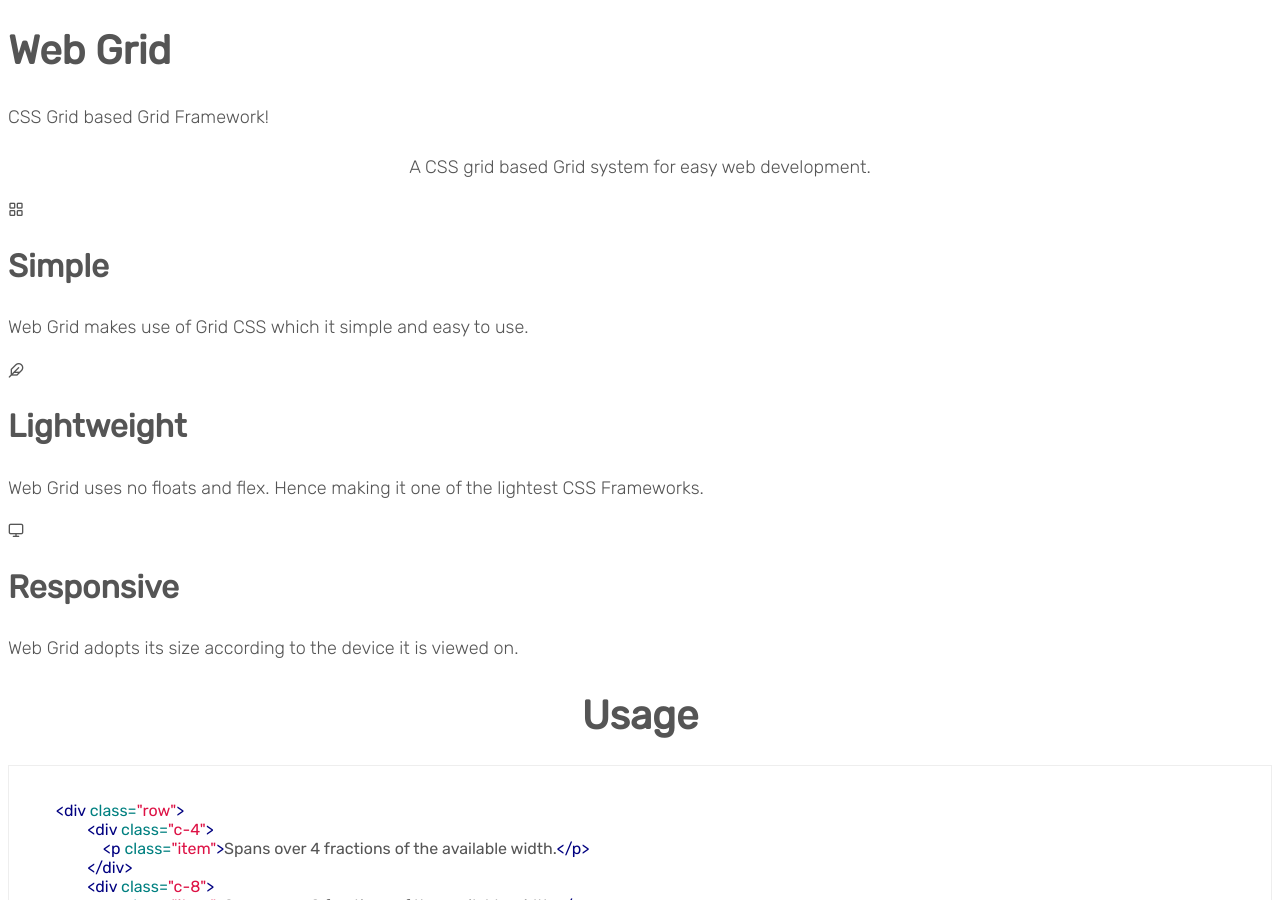
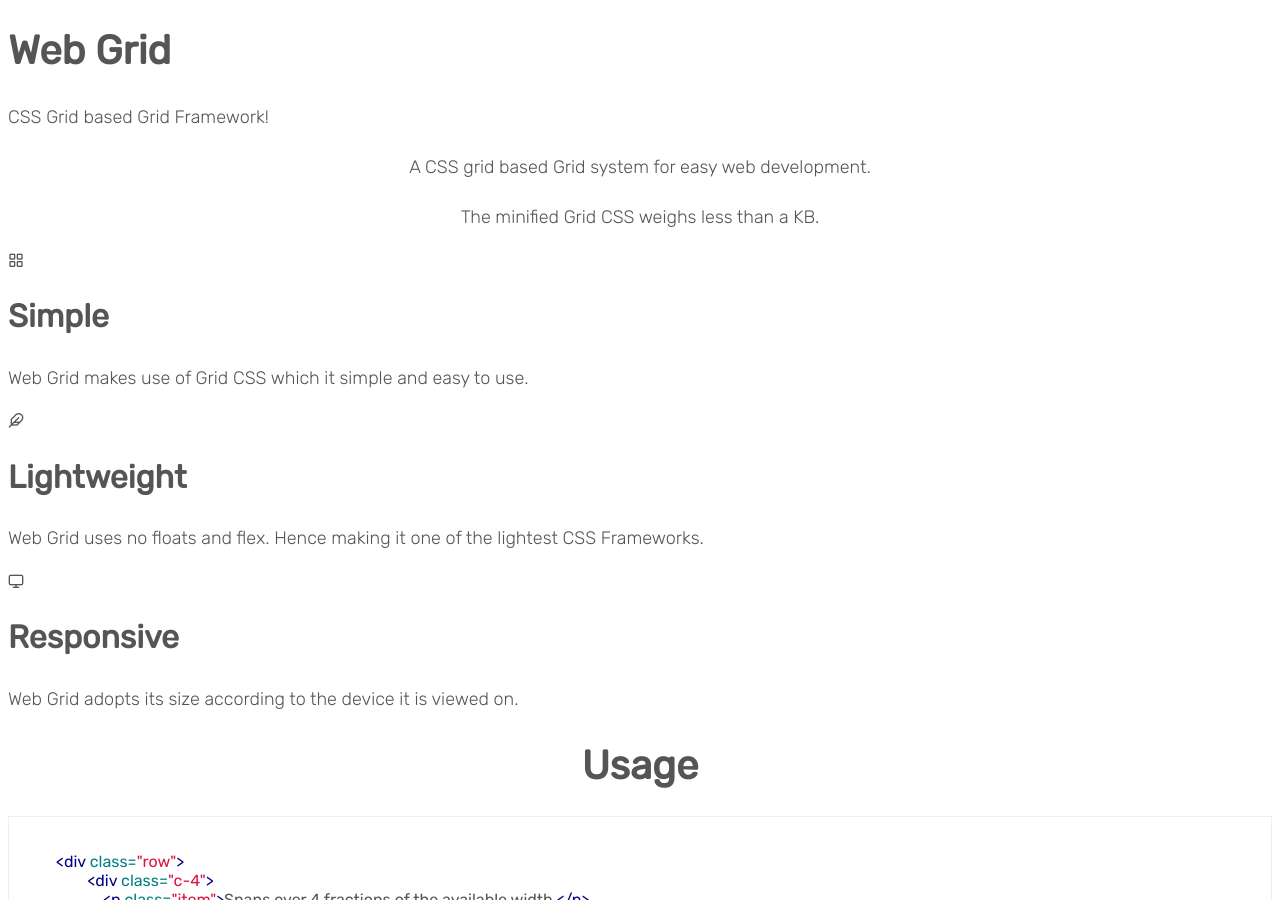
Before and after one commit to sharu725/web-grid, a Jekyll site: the page built from index.html, in a window 1280 px wide and 900 px high. Built offline with Jekyll 4.4.1, drawn with Linux system fonts in a browser that asks for light colours; some web fonts are replaced; some of the changed text lies outside the part shown.

Commit message:
no message

```diff
--- a/_config.yml
+++ b/_config.yml
@@ -1,9 +1,14 @@
 ### your site title here
 
 title: Web Grid
+description: Web Grid is a CSS grid based Grid system for easy web development. The minified Grid CSS weighs less than a KB.
 baseurl: /web-grid
 
 ### exclude the instructions / write-up in the README.md
 
 exclude:
 - README.md
+
+
+gems:
+    - jekyll-seo-tag
--- a/_layouts/default.html
+++ b/_layouts/default.html
@@ -4,10 +4,16 @@
 <meta charset="utf-8">
 <meta http-equiv="X-UA-Compatible" content="IE=edge">
 <meta name="viewport" content="width=device-width,minimum-scale=1,initial-scale=1">
-<title>{{ page.title }} - {{site.title}}</title>
+<link rel="dns-prefetch" href="//www.google-analytics.com">
+<link rel="dns-prefetch" href="//stats.g.doubleclick.net">
+<link rel="dns-prefetch" href="//ajax.googleapis.com">
+<link rel='dns-prefetch' href='//fonts.googleapis.com' />
+<link rel='dns-prefetch' href='//fonts.gstatic.com' />
+{% seo %}
 <link rel="stylesheet" href="{{site.baseurl}}/css/main.css">
 <link rel="stylesheet" href="{{site.baseurl}}/style.css">
 <link href="https://fonts.googleapis.com/css?family=Rubik:300,400" rel="stylesheet">
+<script>(function(a,e,f,g,b,c,d){a.GoogleAnalyticsObject=b;a[b]=a[b]||function(){(a[b].q=a[b].q||[]).push(arguments)};a[b].l=1*new Date;c=e.createElement(f);d=e.getElementsByTagName(f)[0];c.async=1;c.src=g;d.parentNode.insertBefore(c,d)})(window,document,"script","https://www.google-analytics.com/analytics.js","ga");ga("create","UA-65551407-1","auto");ga("send","pageview");</script>
 </head>
 <body>
 
--- a/_sass/_style.scss
+++ b/_sass/_style.scss
@@ -230,7 +230,7 @@ footer {
 }
 
 .btn {
-    padding: 15px 50px;
+    padding: 12px 50px;
     background-color: transparent;
     border: 1px solid $brand-color;
     border-radius: 4px;
--- a/index.html
+++ b/index.html
@@ -13,7 +13,7 @@ layout: default
 <div class="main-content">
    <div class="row">
        <div class="c-12">
-           <p class="center">A CSS grid based Grid system for easy web development.</p>
+           <p class="center">A CSS grid based Grid system for easy web development. </p><p class="center">The minified Grid CSS weighs less than a KB.</p>
        </div>
    </div>
     <div class="row mt-80">
@@ -177,7 +177,7 @@ layout: default
     <div class="row">
     <div class="c-4">
         <p>Developed by <a href="https://blog.webjeda.com" target="_blank">webjeda</a></p>
-        <p>Contribute on Github</p>
+        <p>Contribute on <a href="https://github.com/sharu725/web-grid" target="_blank">Github</a></p>
         <p>Open source under the <a href="https://opensource.org/licenses/MIT" target="_blank">MIT License</a></p>
     </div>
     <div class="c-4"></div>
```
Also changed, not shown: README.md.
